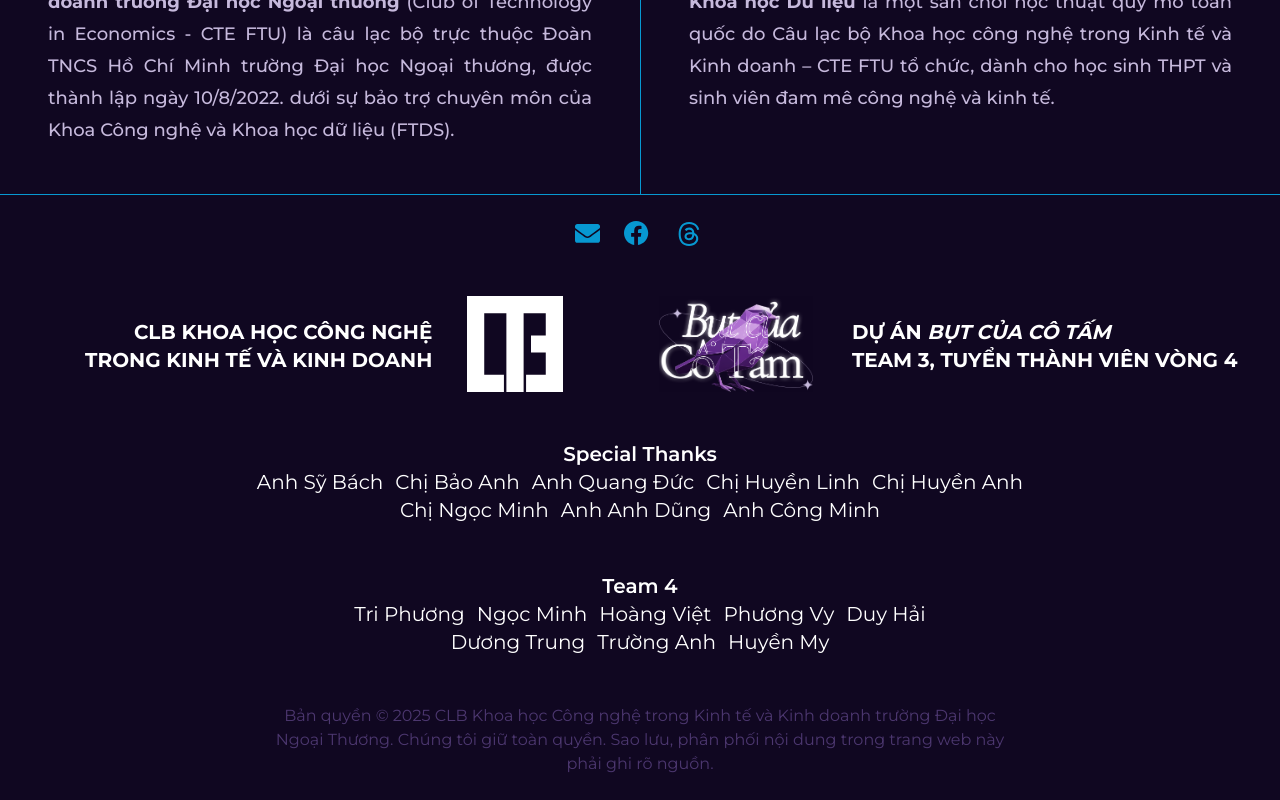
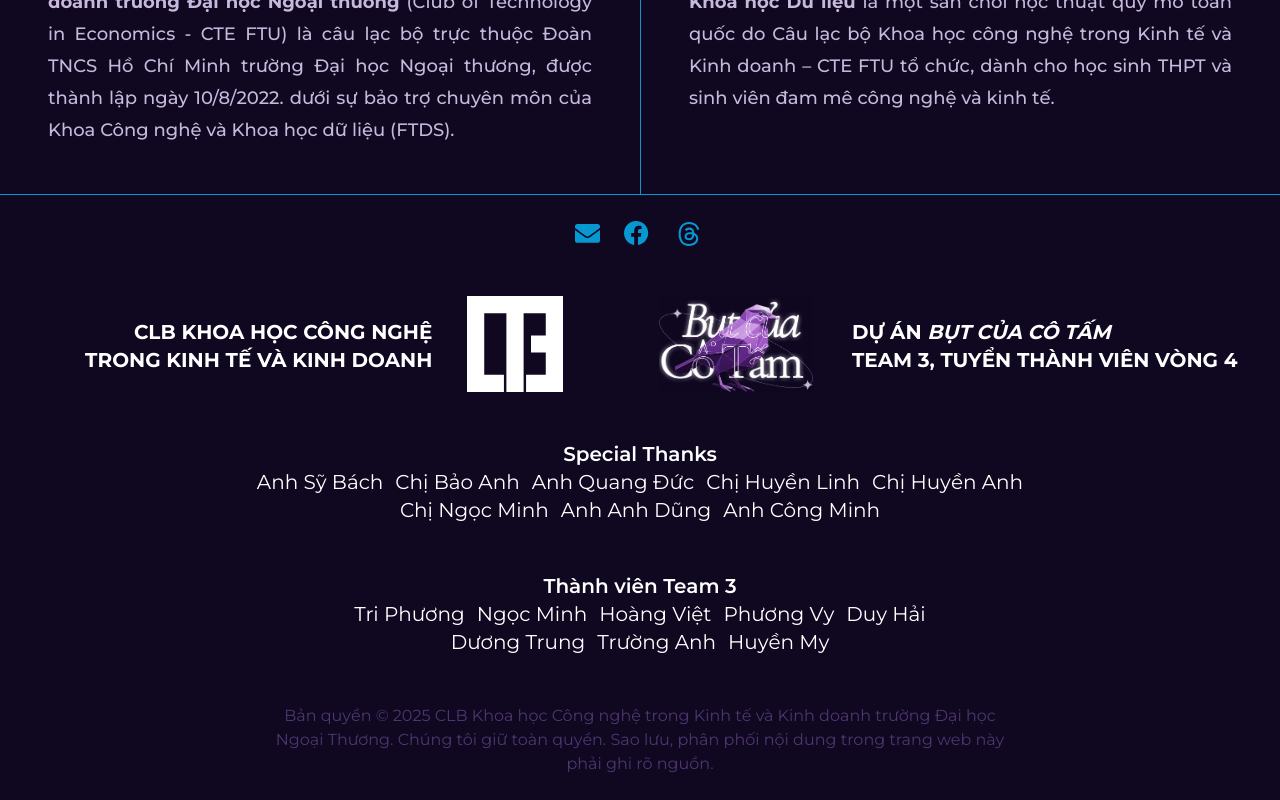
Before and after one commit to SpikeVN/butcuacotam, a SvelteKit app: page / in a window 1280 px wide. Shown: the part 2138-2938 px from the top of the page. Built offline with nearby package versions, Linux system fonts and the light colour scheme.

Commit message:
fix team name

```diff
--- a/src/components/Footer.svelte
+++ b/src/components/Footer.svelte
@@ -85,7 +85,7 @@
     </div>
 
     <div class="flex flex-col items-center text-xl font-normal">
-        <p class="font-semibold">Team 4</p>
+        <p class="font-semibold">Thành viên Team 3</p>
         <div class="flex max-w-[70%] flex-row flex-wrap items-center justify-center gap-x-3">
             <p class="min-w-fit">Tri Phương</p>
             <p class="min-w-fit">Ngọc Minh</p>
```
